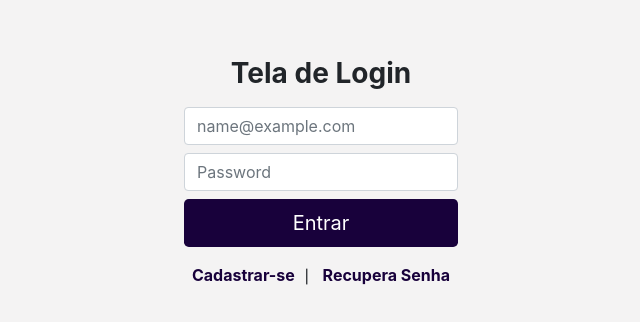
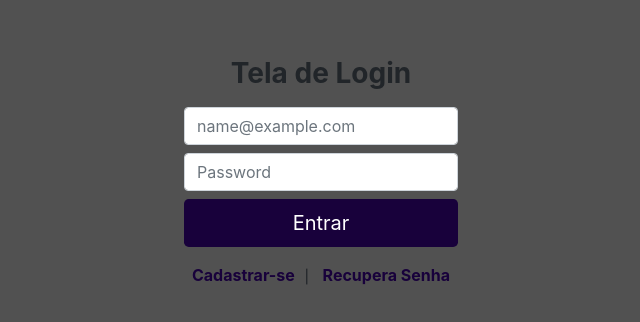
Before and after one commit to williamaof/Tela-de-Login-com-React, a React (Create React App) app: page / in a window 1280 px wide. Shown: the part 228-550 px from the top of the page, without its empty margins (319-959 px from the left). Built offline with nearby package versions, Linux system fonts and the light colour scheme.

Commit message:
alteração background-color login.css

```diff
--- a/src/view/login/login.css
+++ b/src/view/login/login.css
@@ -2,7 +2,7 @@
     width:100%;
     padding: 15%;
     margin: auto;
-    background-color: #D8D5D547;
+    background-color: #252525cb;
     height: 100vh;
 }
 
```
